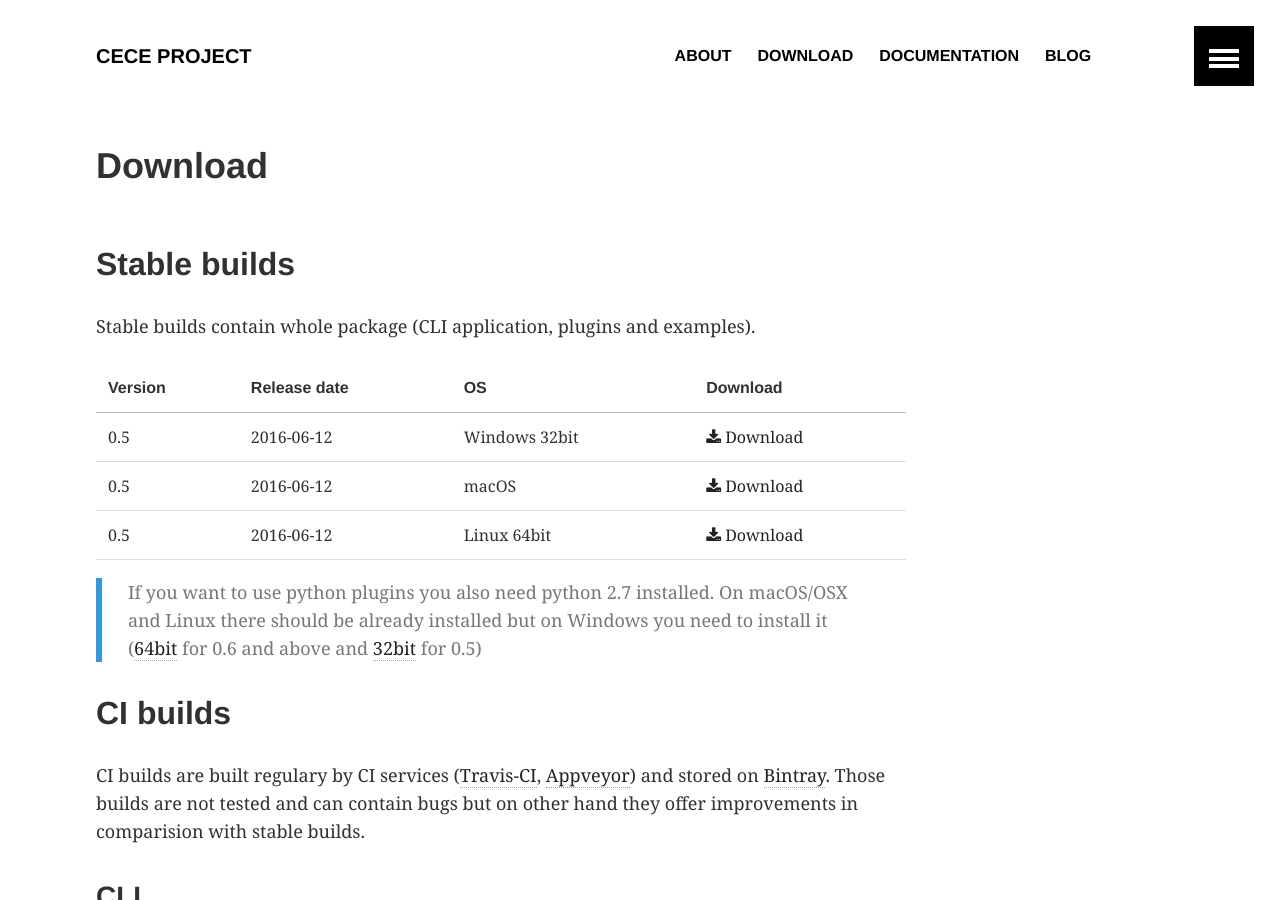
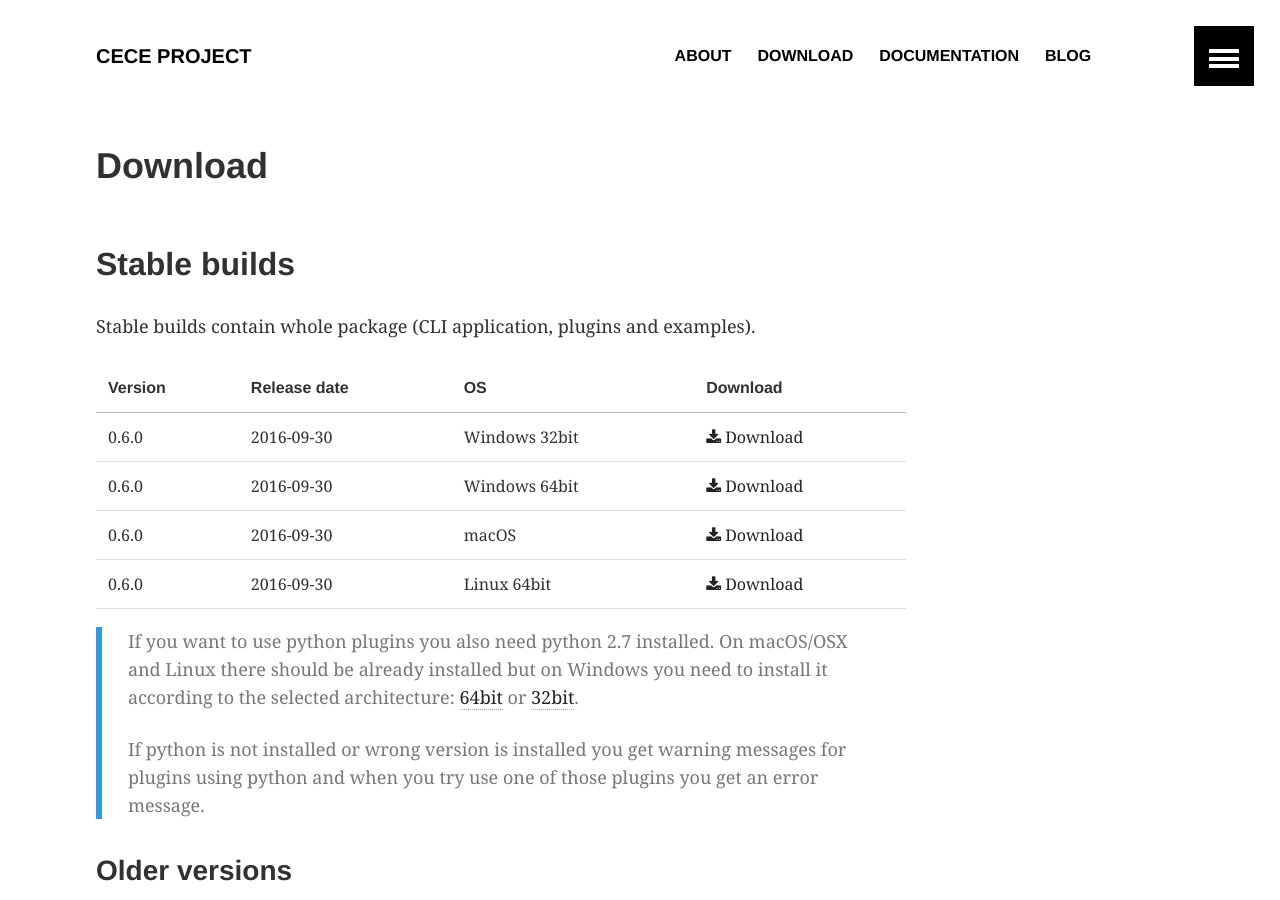
Before and after one commit to GeorgievLab/CeCe, a Jekyll site: the page built from download.md, in a window 1280 px wide and 900 px high. Built offline with Jekyll 4.4.1, drawn with Linux system fonts in a browser that asks for light colours; some of the changed text lies outside the part shown.

Commit message:
Added downloads for new version.

```diff
--- a/_data/build_stable.yml
+++ b/_data/build_stable.yml
@@ -1,15 +1,42 @@
+
+- os: Windows 32bit
+  version: 0.6.0
+  date: 2016-09-30
+  lastest: true
+  link: https://github.com/GeorgievLab/CeCe/releases/download/v0.6.0/CeCe-0.6.0-Win32.zip
+
+- os: Windows 64bit
+  version: 0.6.0
+  date: 2016-09-30
+  lastest: true
+  link: https://github.com/GeorgievLab/CeCe/releases/download/v0.6.0/CeCe-0.6.0-Win64.zip
+
+- os: macOS
+  version: 0.6.0
+  date: 2016-09-30
+  lastest: true
+  link: https://github.com/GeorgievLab/CeCe/releases/download/v0.6.0/CeCe-0.6.0-Darwin.zip
+
+- os: Linux 64bit
+  version: 0.6.0
+  date: 2016-09-30
+  lastest: true
+  link: https://github.com/GeorgievLab/CeCe/releases/download/v0.6.0/CeCe-0.6.0-Linux.zip
 
 - os: Windows 32bit
   version: 0.5
   date: 2016-06-12
+  lastest: false
   link: https://github.com/GeorgievLab/CeCe/releases/download/v0.5/CeCe-0.5.0-win32.zip
 
 - os: macOS
   version: 0.5
   date: 2016-06-12
+  lastest: false
   link: https://github.com/GeorgievLab/CeCe/releases/download/v0.5/CeCe-0.5.0-Darwin.tar.gz
 
 - os: Linux 64bit
   version: 0.5
   date: 2016-06-12
+  lastest: false
   link: https://github.com/GeorgievLab/CeCe/releases/download/v0.5/CeCe-0.5.0-Linux.tar.gz
--- a/download.md
+++ b/download.md
@@ -10,10 +10,18 @@ share: false
 Stable builds contain whole package (CLI application, plugins and examples).
 
 | Version | Release date | OS | Download |
-| ------- | ------------ | -- | -------- |{% for link in site.data.build_stable %}
-| {{ link.version }} | {{ link.date }} | {{ link.os }} | [<i class="fa fa-download" aria-hidden="true"></i> Download]({{ link.link }}) |{% endfor %}
+| ------- | ------------ | -- | -------- |{% for link in site.data.build_stable %}{% if link.lastest == true %}
+| {{ link.version }} | {{ link.date }} | {{ link.os }} | [<i class="fa fa-download" aria-hidden="true"></i> Download]({{ link.link }}) |{% endif %}{% endfor %}
 
-> If you want to use python plugins you also need python 2.7 installed. On macOS/OSX and Linux there should be already installed but on Windows you need to install it ([64bit](https://www.python.org/ftp/python/2.7.12/python-2.7.12.amd64.msi) for 0.6 and above and [32bit](https://www.python.org/ftp/python/2.7.12/python-2.7.12.msi) for 0.5)
+> If you want to use python plugins you also need python 2.7 installed. On macOS/OSX and Linux there should be already installed but on Windows you need to install it according to the selected architecture: [64bit](https://www.python.org/ftp/python/2.7.12/python-2.7.12.amd64.msi) or [32bit](https://www.python.org/ftp/python/2.7.12/python-2.7.12.msi).
+>
+> If python is not installed or wrong version is installed you get warning messages for plugins using python and when you try use one of those plugins you get an error message.
+
+### Older versions
+
+| Version | Release date | OS | Download |
+| ------- | ------------ | -- | -------- |{% for link in site.data.build_stable %}{% if link.lastest == false %}
+| {{ link.version }} | {{ link.date }} | {{ link.os }} | [<i class="fa fa-download" aria-hidden="true"></i> Download]({{ link.link }}) |{% endif %}{% endfor %}
 
 ## CI builds
 
```
Also changed, not shown: _posts/release/2016-09-30-release-0.6.0.md (added, +14 -0 lines).
